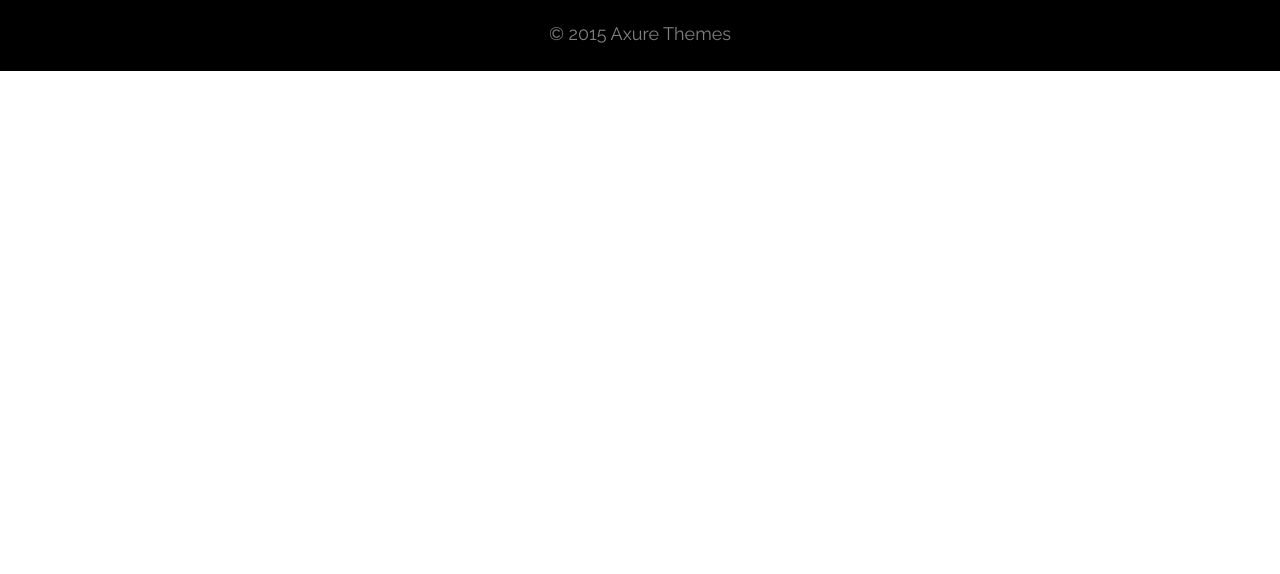
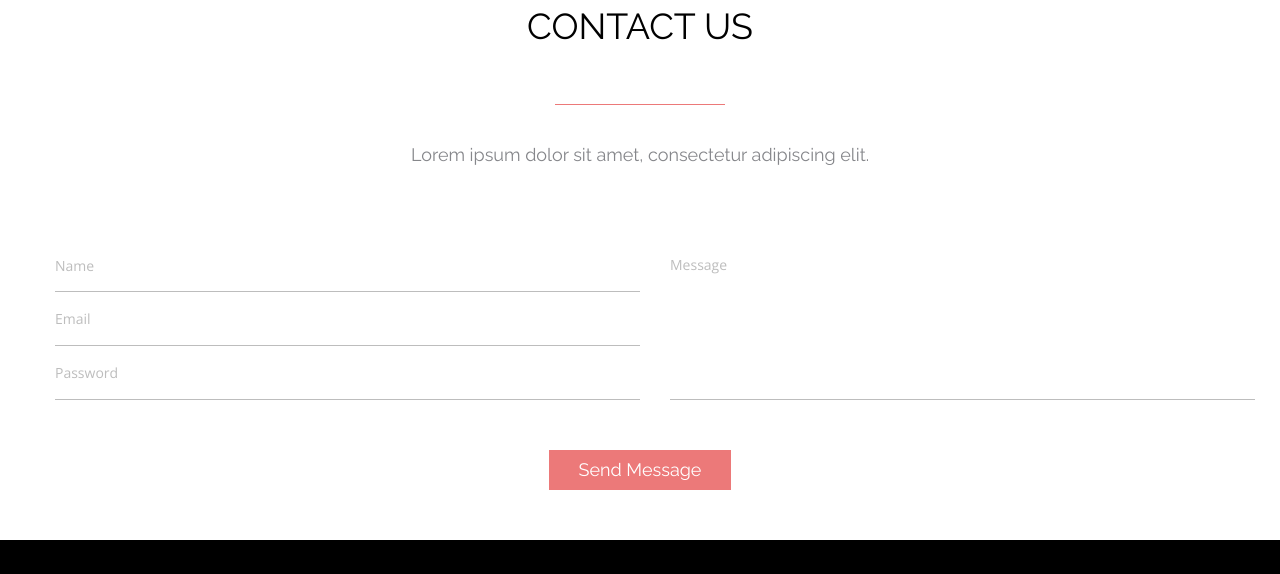
Before and after one commit to mike-chernobay/TMS-FE, a plain HTML site: page lesson-05-homework/index.html in a window 1280 px wide. Shown: the part 3065-3639 px from the top of the page. Before the commit the page ends 3136 px from the top, so only its background shows below. Drawn offline with Linux system fonts and the light colour scheme.

```diff
--- a/allbirds/css/common.css
+++ b/allbirds/css/common.css
@@ -1,3 +1,11 @@
 body {
     font-family: 'Roboto';
 }
+
+.subtitle {
+    font-size: 32px;
+    font-weight: 700;
+    line-height: 42px;
+    letter-spacing: 0.5px;
+    text-align: center;
+}
--- a/allbirds/css/index.css
+++ b/allbirds/css/index.css
@@ -3,4 +3,5 @@
 @import url(./common.css);
 @import url(./header.css);
 @import url(./main-info.css);
+@import url(./favorites.css);
 @import url(./footer.css);
--- /dev/null
+++ b/custom-checkbox/css/index.css
@@ -0,0 +1,56 @@
+@font-face {
+    font-family: 'Open Sans';
+    src: url(../fonts/OpenSans-SemiBold.ttf);
+    font-weight: 700;
+}
+
+body {
+    font-family: 'Open Sans';
+    font-weight: 700;
+}
+
+.custom-checkbox {
+    display: flex;
+    justify-content: center;
+    align-items: center;
+    height: 100vh;
+}
+
+.custom-checkbox input {
+    display: none;
+}
+
+.custom-checkbox label {
+    color: #413a3a;
+    font-size: 2em;
+    display: flex;
+    align-items: center;
+    position: relative;
+}
+
+.custom-checkbox label::before {
+    content: '';
+    display: inline-block;
+    width: 40px;
+    height: 40px;
+    border: 5px solid dodgerblue;
+    border-radius: 5px;
+    margin-right: 7px;
+}
+
+.custom-checkbox label::after {
+    content: '';
+    display: none;
+    width: 20px;
+    height: 12px;
+    border-bottom: 5px solid tomato;
+    border-left: 5px solid tomato;
+    transform: rotate(-45deg);
+    position: absolute;
+    left: 12px;
+    top: 12px;
+}
+
+.custom-checkbox input:checked ~ label::after {
+    display: block;
+}
--- a/lesson-05-homework/css/common.css
+++ b/lesson-05-homework/css/common.css
@@ -32,3 +32,10 @@
     text-align: center;
     margin-top: 40px;
 }
+
+.button {
+    color: white;
+    background-color: rgba(236, 121, 121, 1);
+    padding: 10px 30px;
+    border: none;
+}
--- /dev/null
+++ b/lesson-05-homework/css/contact-us.css
@@ -0,0 +1,47 @@
+.contact-us {
+    padding: 50px 0;
+}
+
+.contact-us-form {
+    margin-top: 73px;
+    text-align: center;
+}
+
+.form-wrap {
+    display: flex;
+}
+
+.form-wrap > * {
+    flex: 1;
+}
+
+.contact-us-form input,
+.contact-us-form textarea {
+    border: none;
+    border-bottom: 1px solid rgba(189, 189, 189, 1);
+    padding: 16px 0;
+    width: 100%;
+    outline: none;
+}
+
+.contact-us-form textarea {
+    margin-left: 30px;
+    height: 100%;
+    resize: none;
+}
+
+.contact-us-form * ::placeholder {
+    color: rgba(189, 189, 189, 1);
+    text-transform: capitalize;
+    font-family: 'Open Sans';
+    font-size: 14px;
+    line-height: 19px;
+}
+
+.form-inputs * {
+    display: block;
+}
+
+.contact-us-form .button {
+    margin-top: 50px;
+}
--- a/lesson-05-homework/css/fonts.css
+++ b/lesson-05-homework/css/fonts.css
@@ -27,3 +27,9 @@
     src: url('../fonts/OpenSans-SemiBold.ttf');
     font-weight: 600;
 }
+
+@font-face {
+    font-family: 'Open Sans';
+    src: url('../fonts/OpenSans-Regular.ttf');
+    font-weight: 400;
+}
--- a/lesson-05-homework/css/index.css
+++ b/lesson-05-homework/css/index.css
@@ -6,4 +6,5 @@
 @import url(./awesome.css);
 @import url(./pricing-options.css);
 @import url(./feedback.css);
+@import url(./contact-us.css);
 @import url(./footer.css);
--- a/lesson-05-homework/css/tabs-section.css
+++ b/lesson-05-homework/css/tabs-section.css
@@ -56,13 +56,6 @@
     margin-bottom: -1px;
 }
 
-.button {
-    color: white;
-    background-color: rgba(236, 121, 121, 1);
-    padding: 10px 30px;
-    border: none;
-}
-
 input[type='radio']:nth-of-type(1):checked ~ .tab-content:nth-of-type(1) {
     display: flex;
 }
--- a/lesson-05-homework/index.html
+++ b/lesson-05-homework/index.html
@@ -211,6 +211,23 @@
                 </div>
             </div>
         </section>
+        <section class="contact-us">
+            <div class="container">
+                <h2 class="subtitle">contact us</h2>
+                <p class="remark">Lorem ipsum dolor sit amet, consectetur adipiscing elit.</p>
+                <form action="" class="contact-us-form">
+                    <div class="form-wrap">
+                        <div class="form-inputs">
+                            <input type="text" name="name" placeholder="name" />
+                            <input type="email" name="email" placeholder="email" />
+                            <input type="password" name="password" placeholder="password" />
+                        </div>
+                        <div class="form-textarea"><textarea name="message" placeholder="message"></textarea></div>
+                    </div>
+                    <button class="button">Send Message</button>
+                </form>
+            </div>
+        </section>
         <footer class="footer">
             <div class="footer-wrap">
                 <div class="footer-icon">
```
Also changed, not shown: allbirds/index.html (+11 -0 lines), custom-checkbox/index.html (added, +16 -0 lines), allbirds/css/favorites.css (added), custom-checkbox/fonts/OpenSans-SemiBold.ttf (added), lesson-05-homework/fonts/OpenSans-Regular.ttf (added).
